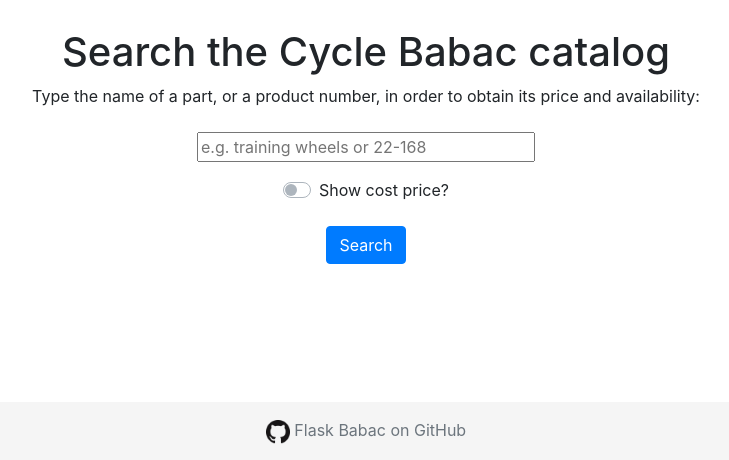
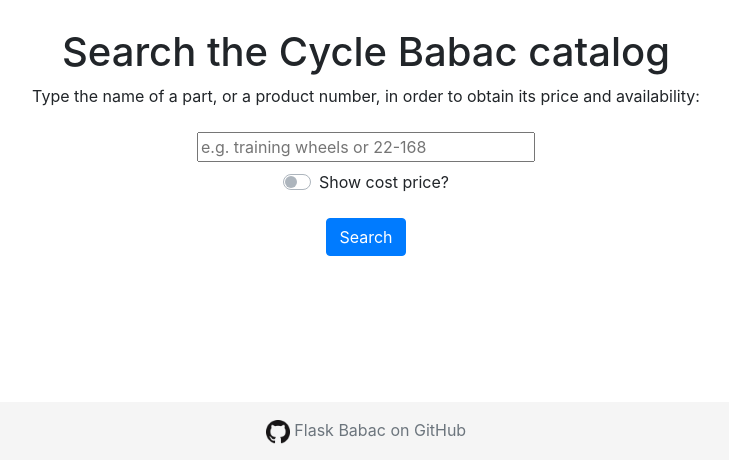
Before and after one commit to normcyr/flask_babac, a Flask app: page / in a window 1280 px wide. Shown: the part 340-800 px from the top of the page, without its empty margins (274-1003 px from the left). Run offline with Flask 2, Linux system fonts and the light colour scheme; some libraries are stand-ins or nearby versions.

Commit message:
Improve formatting

```diff
--- a/flask_babac/templates/base.html
+++ b/flask_babac/templates/base.html
@@ -39,6 +39,9 @@
           color: red;
           font-weight: bold;
         }
+        .custom-switch {
+          padding-top: 0.5rem;
+        }
         table.dataTable tbody tr.even:hover {
           background-color: #DAF7A6 ;
           cursor: pointer;
@@ -49,9 +52,7 @@
         }
         table {
           align-items: center;
-
         }
-
 
         @media (min-width: 768px) {
           .bd-placeholder-img-lg {
@@ -80,7 +81,7 @@
       <script type="text/javascript" src="https://cdn.datatables.net/1.10.21/js/jquery.dataTables.min.js"></script>
       <script type="text/javascript" class="init">
         $(document).ready(function() {
-          $('#resultats').DataTable( {
+          $('#results-table').DataTable( {
             "searching":  false,
             "paging":     false,
             "ordering":   true,
--- a/flask_babac/templates/index.html
+++ b/flask_babac/templates/index.html
@@ -12,12 +12,11 @@
 
   <form action="search" method="GET">
     {{ form.csrf }}
-    <div class="form-group input-sm">
+    <div class="form-group">
       <p>{{ form.q.label }}</p>
-      <p>
       {{ form.q(size=28,value=q) }}
       <div class="custom-control custom-switch">
-          <input type="checkbox" class="custom-control-input" id="show_cost_price" name="show_cost_price"">
+        <input type="checkbox" class="custom-control-input" id="show_cost_price" name="show_cost_price">
         <script>
           $('#show_cost_price').click(function(e){
           	if (e.target.checked) {
@@ -33,7 +32,6 @@
         <label class="custom-control-label" for="show_cost_price">Show cost price?</label><br /><br />
       </div>
       <input type="submit" value="Search" class="btn btn-primary" onclick="$('#loading').toggle(); $('#results-section').hide();"><br />
-      </p>
       <div id="loading" style="display:none;" class="container">
         <img src="{{ url_for('static', filename='loading.gif') }}" alt="loading..." /><br />
         Riding through the Cycle Babac catalog...
```
Also changed, not shown: flask_babac/routes.py (+4 -4 lines). Lines whose indentation alone changed are shown as unchanged.
